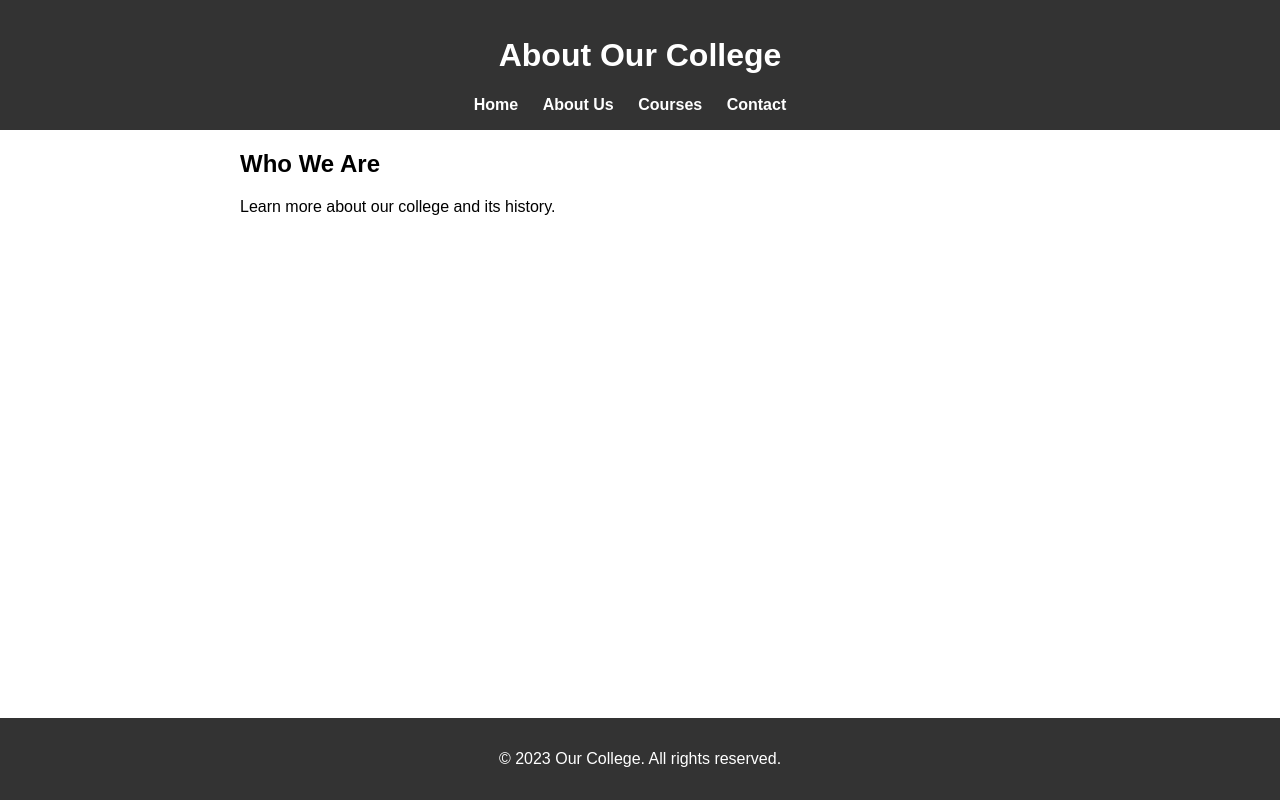
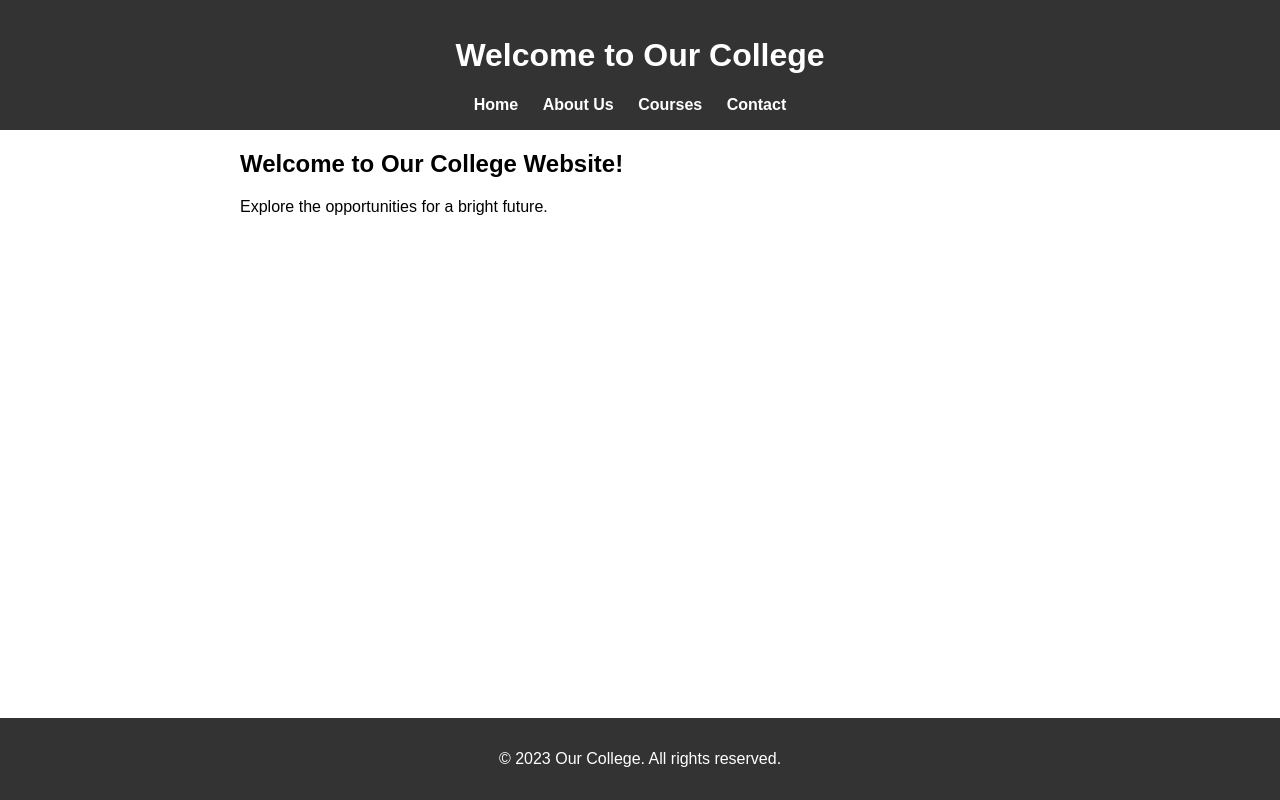
Before and after one commit to NeelimaCirimavilla1/CollegeWebsite, a plain HTML site: page index.html in a window 1280 px wide. Drawn offline with Linux system fonts and the light colour scheme.

Commit message:
Changed index.html code

```diff
--- a/index.html
+++ b/index.html
@@ -4,11 +4,11 @@
     <meta charset="UTF-8">
     <meta name="viewport" content="width=device-width, initial-scale=1.0">
     <link rel="stylesheet" href="css/styles.css">
-    <title>About Us - College Website</title>
+    <title>College Website</title>
 </head>
 <body>
     <header>
-        <h1>About Our College</h1>
+        <h1>Welcome to Our College</h1>
         <nav>
             <ul>
                 <li><a href="index.html">Home</a></li>
@@ -19,8 +19,8 @@
         </nav>
     </header>
     <section>
-        <h2>Who We Are</h2>
-        <p>Learn more about our college and its history.</p>
+        <h2>Welcome to Our College Website!</h2>
+        <p>Explore the opportunities for a bright future.</p>
     </section>
     <footer>
         <p>&copy; 2023 Our College. All rights reserved.</p>
```
